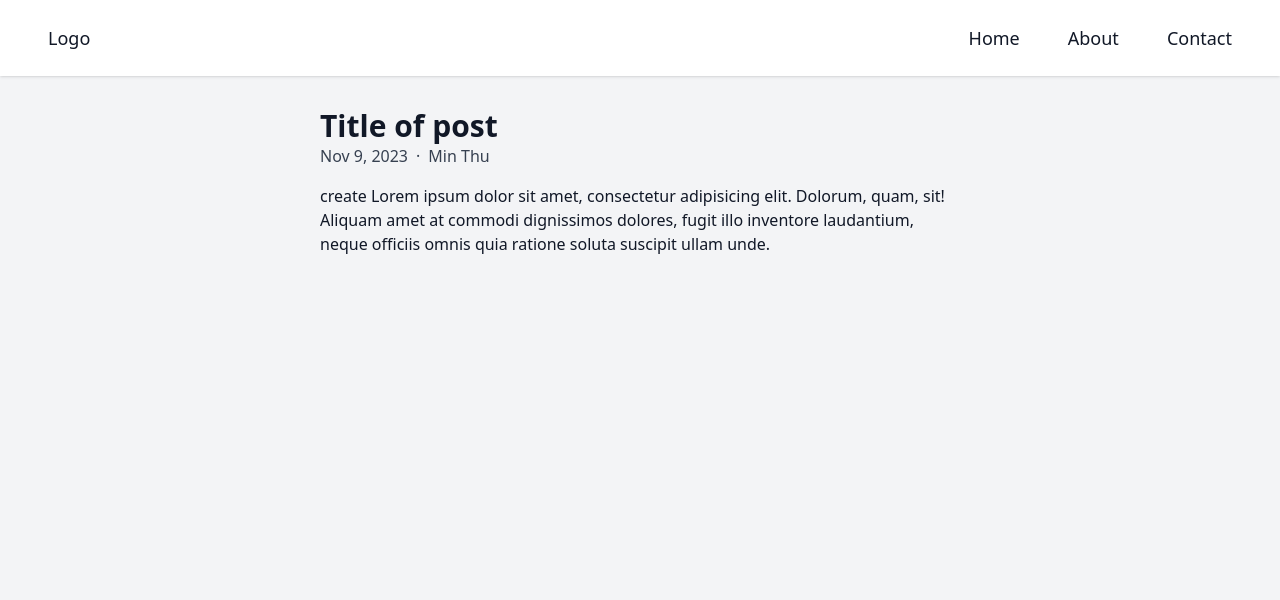
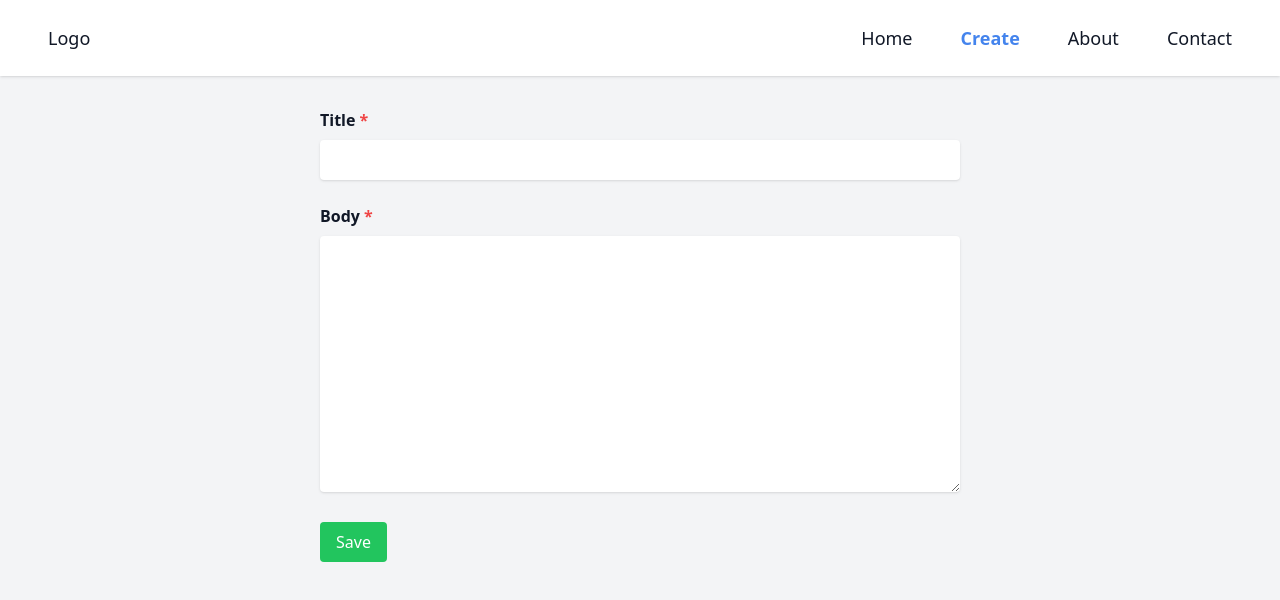
Before and after one commit to minthuzaw/nuxt-3-learning, a Nuxt app: page /posts/create in a window 1280 px wide. Shown: the top 600 px of the page. Built offline with nearby package versions, Linux system fonts and the light colour scheme.

Commit message:
communication with api

```diff
--- a/components/PostItem.vue
+++ b/components/PostItem.vue
@@ -1,25 +1,31 @@
 <template>
     <div class="post-container py-8">
         <h3 class="text-3xl font-bold">
-            <NuxtLink :to="`/posts/1`">
-                Title of post
+            <NuxtLink :to="`/posts/${props.post.id}`" class="line-clamp-1">
+                {{ props.post.title }}
             </NuxtLink>
         </h3>
         <div class="post-meta text-gray-700 flex items-center space-x-2">
-            <div>Nov 9, 2023</div>
+            <div>{{ moment(new Date()).format('ll') }}</div>
             <div>&middot;</div>
-            <div>Min Thu</div>
+            <div>{{ props.post.userId }}</div>
         </div>
-        <div class="post-preview leading-relaxed mt-4">
-            Lorem ipsum dolor sit amet, consectetur adipisicing elit. Ab, architecto beatae debitis dignissimos
-            doloribus ea facilis incidunt laudantium molestiae nemo neque non placeat porro provident quaerat quam
-            ratione totam, vel?
+        <div class="post-preview leading-relaxed mt-4 line-clamp-3">
+            {{ props.post.body }}
         </div>
         <div class="mt-4">
-            <NuxtLink :to="`/posts/1`"
+            <NuxtLink :to="`/posts/${props.post.id}`"
                       class="bg-blue-700 hover:bg-blue-800 text-white rounded inline-block px-4 py-2">
                 Read More
             </NuxtLink>
         </div>
     </div>
 </template>
+
+<script setup>
+import moment from 'moment'
+
+const props = defineProps({
+  post: Object
+})
+</script>
--- a/layouts/default.vue
+++ b/layouts/default.vue
@@ -9,6 +9,7 @@
               <div>
                   <ul class="flex space-x-12">
                       <li><NuxtLink to="/">Home</NuxtLink></li>
+                      <li><NuxtLink to="/posts/create">Create</NuxtLink></li>
                       <li><NuxtLink to="/about">About</NuxtLink></li>
                       <li><NuxtLink to="/contact">Contact</NuxtLink></li>
                   </ul>
--- a/nuxt.config.ts
+++ b/nuxt.config.ts
@@ -1,5 +1,10 @@
 // https://nuxt.com/docs/api/configuration/nuxt-config
 export default defineNuxtConfig({
+  runtimeConfig: {
+    public: {
+      baseUrl: process.env.BASE_URL,
+    },
+  },
   devtools: { enabled: true },
   modules: [
     '@nuxtjs/tailwindcss'
--- a/package.json
+++ b/package.json
@@ -12,5 +12,9 @@
     "@nuxt/devtools": "latest",
     "@nuxtjs/tailwindcss": "^6.8.0",
     "nuxt": "^3.7.0"
+  },
+  "dependencies": {
+    "@tailwindcss/line-clamp": "^0.4.4",
+    "moment": "^2.29.4"
   }
 }
--- a/pages/index.vue
+++ b/pages/index.vue
@@ -1,5 +1,12 @@
 <template>
+  <div v-if="isLoading" class="text-center mt-5">
+    Loading ...
+  </div>
     <div class="container mx-auto w-1/2 py-8 divide-y space-y-8 divide-gray-300">
-        <PostItem v-for="n in 10" :key="n"></PostItem>
+        <PostItem v-for="post in posts" :key="post.id" :post="post"></PostItem>
     </div>
 </template>
+
+<script setup>
+const { isLoading, data:posts } = await useLazyFetch(useNuxtApp().$apiFetch('/posts'))
+</script>
--- a/pages/posts/[id].vue
+++ b/pages/posts/[id].vue
@@ -1,27 +1,36 @@
 <template>
   <div class="container mx-auto w-1/2 py-8">
-        <Title>{{ $route.params.id }}| {{ title }}</Title>
+    <Title>{{ post.id }}| {{ title }}</Title>
     <h3 class="text-3xl font-bold">
-            <NuxtLink :to="`/posts/1`">
-                Title of post
+      <NuxtLink :to="`/posts/${post.id}`">
+        {{ post.title }}
       </NuxtLink>
     </h3>
     <div class="post-meta text-gray-700 flex items-center space-x-2">
-            <div>Nov 9, 2023</div>
+      <div>{{ moment(new Date()).format('ll') }}</div>
       <div>&middot;</div>
-            <div>Min Thu</div>
+      <div>{{ post.userId }}</div>
     </div>
 
     <div class="post-content mt-4">
-            {{ $route.params.id }} Lorem ipsum dolor sit amet, consectetur adipisicing elit. Dolorum, quam, sit! Aliquam
-            amet at commodi
-            dignissimos dolores, fugit illo inventore laudantium, neque officiis omnis quia ratione soluta suscipit
-            ullam
-            unde.
+      {{ post.body }}
+    </div>
+
+    <div class="mt-4">
+      <NuxtLink to="/" class="bg-blue-700 hover:bg-blue-800 text-white rounded inline-block px-4 py-2">
+        Back
+      </NuxtLink>
     </div>
   </div>
 </template>
 
 <script setup>
+import moment from 'moment'
+
 const title = useState('title')
+const route = useRoute()
+
+// const { data:post } = await useFetch(`https://jsonplaceholder.typicode.com/posts/${route.params.id}`)
+const {data: post} = await useFetch(useNuxtApp().$apiFetch(`/posts/${route.params.id}`))
+
 </script>
--- /dev/null
+++ b/pages/posts/create.vue
@@ -0,0 +1,65 @@
+<template>
+  <div class="container mx-auto w-1/2 py-8">
+    <Title>Post create | {{ headTitle }}</Title>
+    <div v-if="error" class="errors text-red-500 mb-4">Error goes here</div>
+    <form action="#" class="space-y-6" @submit.prevent="createPost">
+      <div>
+        <label for="title" class="block font-semibold">Title <span class="text-red-500">*</span></label>
+        <input type="text" v-model="title" id="title" class="p-2 w-full shadow rounded mt-2">
+      </div>
+      <div>
+        <label for="body" class="block font-semibold">Body <span class="text-red-500">*</span></label>
+        <textarea
+            v-model="body"
+            id="body"
+            name="body"
+            cols="30"
+            rows="10"
+            class="p-2 w-full shadow rounded mt-2"
+        ></textarea>
+      </div>
+      <div>
+        <button
+            type="submit"
+            class="inline-block bg-green-500 hover:bg-green-600 text-white rounded px-4 py-2"
+        >
+          Save
+        </button>
+        <span v-if="isLoading">Loading ...</span>
+      </div>
+    </form>
+  </div>
+</template>
+
+<script setup>
+const headTitle = useState('title')
+
+const title = ref('')
+const body = ref('')
+const isLoading = ref(false)
+const error = ref()
+const router = useRouter()
+
+async function createPost() {
+  isLoading.value = true
+  try {
+    await $fetch(useNuxtApp().$apiFetch('/posts'), {
+      method: 'POST',
+      body: {
+        title: title.value,
+        body: body.value
+      }
+    })
+
+    isLoading.value = false
+
+    title.value = ''
+    body.value = ''
+
+    await router.push('/')
+  }catch (error) {
+    error.value = error
+    isLoading.value = false
+  }
+}
+</script>
--- /dev/null
+++ b/plugins/apiFetch.js
@@ -0,0 +1,3 @@
+export default defineNuxtPlugin(nuxtApp => {
+    nuxtApp.provide('apiFetch', routeName => `${useRuntimeConfig().public.baseUrl}${routeName}`)
+})
--- a/tailwind.config.js
+++ b/tailwind.config.js
@@ -9,5 +9,7 @@ module.exports = {
   theme: {
     extend: {},
   },
-  plugins: [],
+  plugins: [
+      require('@tailwindcss/line-clamp')
+  ],
 }
```
Also changed, not shown: 2 other files (tests, documents, lock files or other folders). Lines whose indentation alone changed are shown as unchanged.
